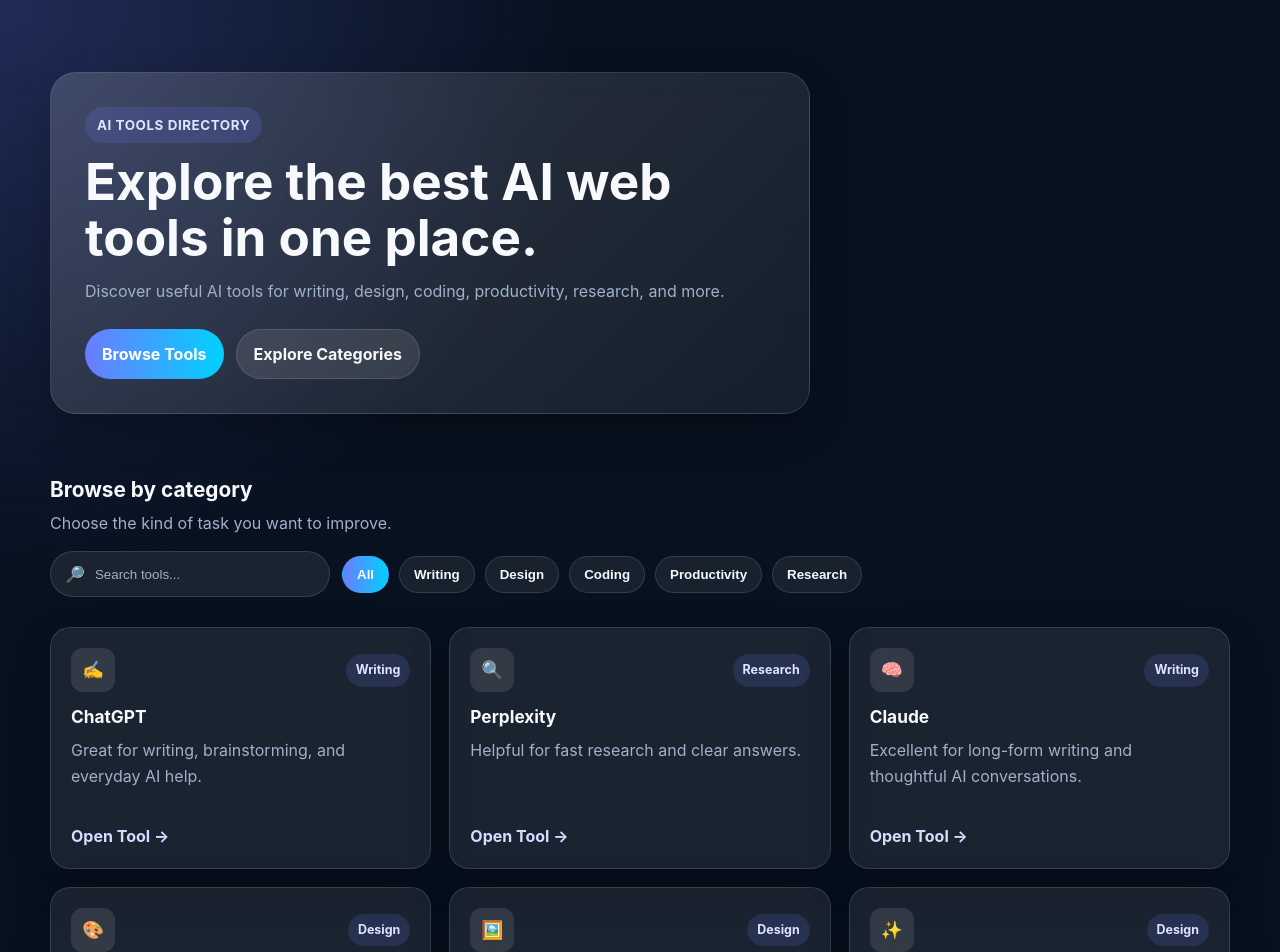
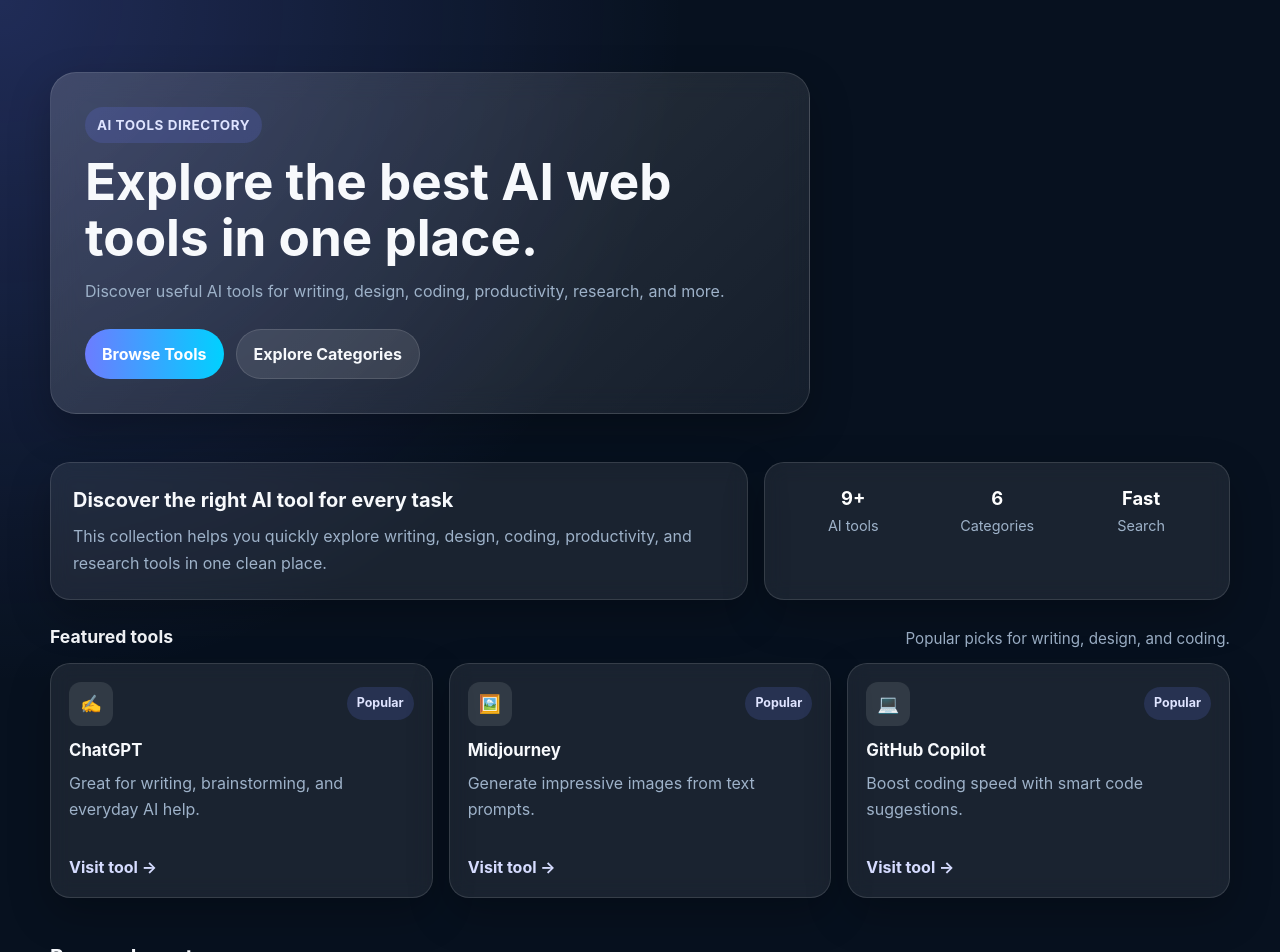
Before and after one commit to monirul-hasan06/tools, a React (Vite) app: page / in a window 1280 px wide. Shown: the top 952 px of the page. Built offline with nearby package versions, Linux system fonts and the light colour scheme.

Commit message:
Add featured section and intro blocks

```diff
--- a/src/App.jsx
+++ b/src/App.jsx
@@ -1,13 +1,13 @@
 import { useMemo, useState } from 'react'
 
 const tools = [
-  { name: 'ChatGPT', category: 'Writing', description: 'Great for writing, brainstorming, and everyday AI help.', link: 'https://chatgpt.com', icon: '✍️' },
+  { name: 'ChatGPT', category: 'Writing', description: 'Great for writing, brainstorming, and everyday AI help.', link: 'https://chatgpt.com', icon: '✍️', featured: true },
   { name: 'Perplexity', category: 'Research', description: 'Helpful for fast research and clear answers.', link: 'https://www.perplexity.ai', icon: '🔍' },
   { name: 'Claude', category: 'Writing', description: 'Excellent for long-form writing and thoughtful AI conversations.', link: 'https://claude.ai', icon: '🧠' },
   { name: 'Canva AI', category: 'Design', description: 'Create presentations and graphics with AI assistance.', link: 'https://www.canva.com/ai-image-generator/', icon: '🎨' },
-  { name: 'Midjourney', category: 'Design', description: 'Generate impressive images from text prompts.', link: 'https://www.midjourney.com', icon: '🖼️' },
+  { name: 'Midjourney', category: 'Design', description: 'Generate impressive images from text prompts.', link: 'https://www.midjourney.com', icon: '🖼️', featured: true },
   { name: 'DALL·E', category: 'Design', description: 'Generate unique images from detailed descriptions.', link: 'https://openai.com/dall-e-3', icon: '✨' },
-  { name: 'GitHub Copilot', category: 'Coding', description: 'Boost coding speed with smart code suggestions.', link: 'https://github.com/features/copilot', icon: '💻' },
+  { name: 'GitHub Copilot', category: 'Coding', description: 'Boost coding speed with smart code suggestions.', link: 'https://github.com/features/copilot', icon: '💻', featured: true },
   { name: 'Notion AI', category: 'Productivity', description: 'Organize work and generate notes in one place.', link: 'https://www.notion.so/product/ai', icon: '📅' },
   { name: 'Runway', category: 'Productivity', description: 'Create and edit videos with AI-powered tools.', link: 'https://runwayml.com', icon: '🎬' },
 ]
@@ -50,6 +50,51 @@
       </header>
 
       <main>
+        <section className="intro-strip">
+          <div className="intro-card">
+            <h2>Discover the right AI tool for every task</h2>
+            <p>
+              This collection helps you quickly explore writing, design, coding, productivity, and research tools in one clean place.
+            </p>
+          </div>
+          <div className="stats-card">
+            <div>
+              <strong>9+</strong>
+              <span>AI tools</span>
+            </div>
+            <div>
+              <strong>6</strong>
+              <span>Categories</span>
+            </div>
+            <div>
+              <strong>Fast</strong>
+              <span>Search</span>
+            </div>
+          </div>
+        </section>
+
+        <section className="featured-section">
+          <div className="section-heading">
+            <h3>Featured tools</h3>
+            <p>Popular picks for writing, design, and coding.</p>
+          </div>
+          <div className="featured-grid">
+            {tools.filter((tool) => tool.featured).map((tool) => (
+              <article className="featured-card" key={tool.name}>
+                <div className="tool-card-top">
+                  <div className="tool-icon">{tool.icon}</div>
+                  <span className="tool-tag featured-badge">Popular</span>
+                </div>
+                <h4>{tool.name}</h4>
+                <p>{tool.description}</p>
+                <a href={tool.link} target="_blank" rel="noreferrer">
+                  Visit tool →
+                </a>
+              </article>
+            ))}
+          </div>
+        </section>
+
         <section className="filters" id="categories">
           <div className="filters-header">
             <h2>Browse by category</h2>
--- a/src/index.css
+++ b/src/index.css
@@ -110,6 +110,119 @@
   border: 1px solid rgba(255,255,255,0.12);
 }
 
+.intro-strip {
+  display: grid;
+  grid-template-columns: 1.5fr 1fr;
+  gap: 16px;
+  margin: 8px 0 24px;
+}
+
+.intro-card,
+.stats-card,
+.featured-card,
+.tool-card {
+  background: rgba(255, 255, 255, 0.08);
+  border: 1px solid rgba(255,255,255,0.12);
+  border-radius: 20px;
+  backdrop-filter: blur(10px);
+  box-shadow: 0 16px 40px rgba(0, 0, 0, 0.25);
+}
+
+.intro-card {
+  padding: 22px;
+}
+
+.intro-card h2 {
+  margin: 0 0 8px;
+  font-size: 1.25rem;
+}
+
+.intro-card p {
+  margin: 0;
+  color: #9eb2c9;
+  line-height: 1.7;
+}
+
+.stats-card {
+  padding: 22px;
+  display: grid;
+  grid-template-columns: repeat(3, 1fr);
+  gap: 12px;
+  text-align: center;
+}
+
+.stats-card strong {
+  display: block;
+  font-size: 1.15rem;
+  color: white;
+}
+
+.stats-card span {
+  color: #9eb2c9;
+  font-size: 0.9rem;
+}
+
+.featured-section {
+  margin: 8px 0 24px;
+}
+
+.section-heading {
+  display: flex;
+  justify-content: space-between;
+  align-items: end;
+  margin-bottom: 12px;
+}
+
+.section-heading h3 {
+  margin: 0;
+  font-size: 1.1rem;
+}
+
+.section-heading p {
+  margin: 0;
+  color: #9eb2c9;
+  font-size: 0.95rem;
+}
+
+.featured-grid {
+  display: grid;
+  grid-template-columns: repeat(3, minmax(0, 1fr));
+  gap: 16px;
+}
+
+.featured-card {
+  padding: 18px;
+  transition: transform 0.2s ease, border-color 0.2s ease;
+}
+
+.featured-card:hover,
+.tool-card:hover {
+  transform: translateY(-3px);
+  border-color: rgba(108, 124, 255, 0.45);
+}
+
+.featured-card h4 {
+  margin: 0 0 8px;
+  font-size: 1.05rem;
+}
+
+.featured-card p {
+  margin: 0 0 14px;
+  color: #9eb2c9;
+  line-height: 1.6;
+  min-height: 70px;
+}
+
+.featured-card a {
+  color: #d6dcff;
+  font-weight: 700;
+  text-decoration: none;
+}
+
+.featured-badge {
+  background: rgba(0, 209, 255, 0.16);
+}
+
 .filters {
   padding: 20px 0 20px;
 }
@@ -187,17 +300,7 @@
 
 .tool-card {
   padding: 20px;
-  background: rgba(255, 255, 255, 0.08);
-  border: 1px solid rgba(255,255,255,0.12);
-  border-radius: 20px;
-  backdrop-filter: blur(10px);
-  box-shadow: 0 16px 40px rgba(0, 0, 0, 0.25);
   transition: transform 0.2s ease, border-color 0.2s ease;
-}
-
-.tool-card:hover {
-  transform: translateY(-3px);
-  border-color: rgba(108, 124, 255, 0.45);
 }
 
 .tool-card-top {
@@ -331,6 +434,11 @@
 }
 
 @media (max-width: 900px) {
+  .intro-strip {
+    grid-template-columns: 1fr;
+  }
+
+  .featured-grid,
   .tools-grid {
     grid-template-columns: repeat(2, minmax(0, 1fr));
   }
@@ -345,8 +453,19 @@
     padding: 24px;
   }
 
+  .featured-grid,
   .tools-grid {
     grid-template-columns: 1fr;
+  }
+
+  .stats-card {
+    grid-template-columns: 1fr;
+  }
+
+  .section-heading {
+    flex-direction: column;
+    align-items: flex-start;
+    gap: 4px;
   }
 
   .hero-actions {
```
